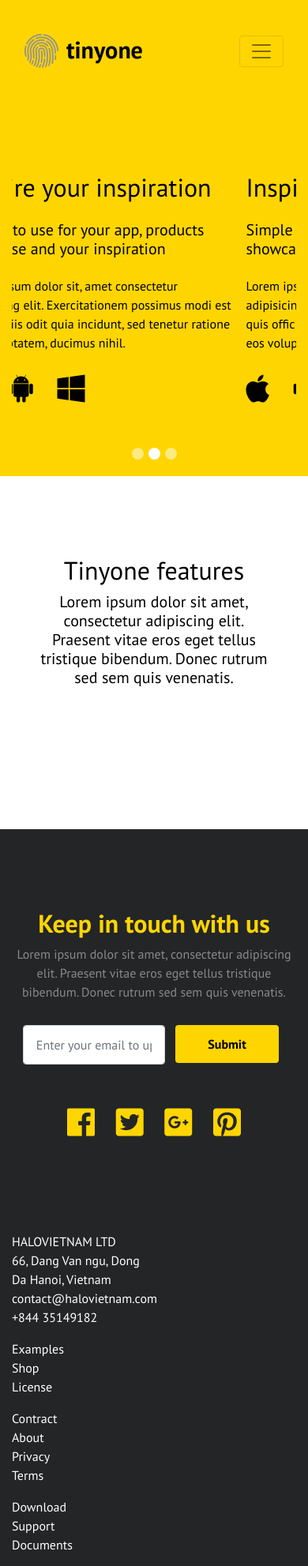
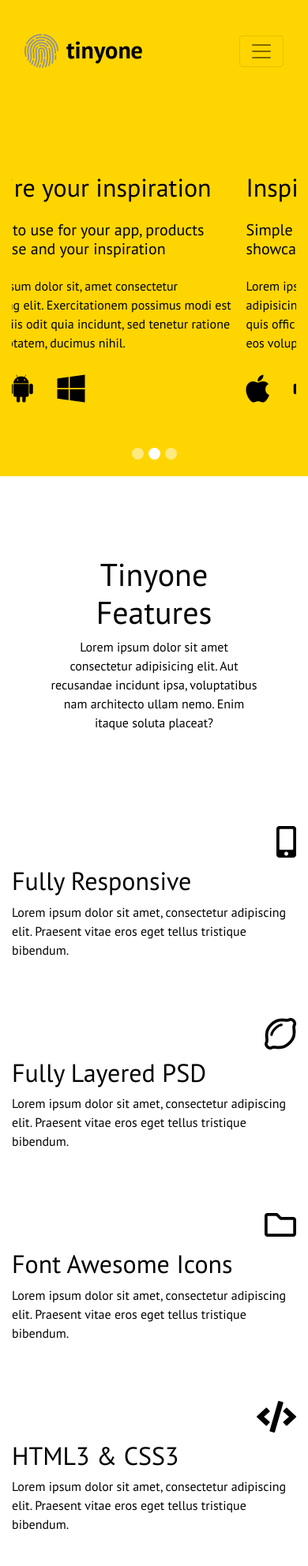
Before and after one commit to rifat-H/TinyOne, a plain HTML site: page index.html in a window 390 px wide. Shown: the top 1983 px of the page at 79% size. Drawn offline with Linux system fonts and the light colour scheme.

Commit message:
all non responsive done

```diff
--- a/css/style.scss
+++ b/css/style.scss
@@ -98,8 +98,8 @@ header {
 .f_title {
     margin: 0 13%;
 
-    h5 {
-        margin-bottom: 80px;
+    p {
+        margin-bottom: 85px;
     }
 
 }
--- a/index.html
+++ b/index.html
@@ -178,16 +178,92 @@
     <!-- feature start -->
 
     <section class="features">
-        <div class="contanier">
-            <div class="text-center f_title">
-                <h2>Tinyone features</h2>
-                <h5>Lorem ipsum dolor sit amet, consectetur adipiscing elit. Praesent vitae eros eget tellus
-                    tristique bibendum. Donec rutrum sed sem quis venenatis.</h5>
+        <div class="container">
+            <div class="row">
+                <div class="col-md-10 offset-md-1">
+                    <div class="f_title text-center">
+                        <h1>Tinyone Features</h1>
+                        <p>Lorem ipsum dolor sit amet consectetur adipisicing elit. Aut recusandae incidunt ipsa,
+                            voluptatibus nam architecto ullam nemo. Enim itaque soluta placeat?</p>
+                    </div>
+                </div>
             </div>
-
+            <div class="row">
+                <div class="col-md-4 my-4">
+                    <div class="row">
+                        <div class="col-md-3 d-flex justify-content-end">
+                            <i class="fas fa-mobile-alt"></i>
+                        </div>
+                        <div class="col-md-9">
+                            <h2>Fully Responsive</h2>
+                            <p>Lorem ipsum dolor sit amet, consectetur adipiscing elit. Praesent vitae eros eget tellus
+                                tristique bibendum.</p>
+                        </div>
+                    </div>
+                </div>
+                <div class="col-md-4 my-4">
+                    <div class="row">
+                        <div class="col-md-3 d-flex justify-content-end">
+                            <i class="far fa-lemon"></i>
+                        </div>
+                        <div class="col-md-9">
+                            <h2>Fully Layered PSD</h2>
+                            <p>Lorem ipsum dolor sit amet, consectetur adipiscing elit. Praesent vitae eros eget tellus
+                                tristique bibendum.</p>
+                        </div>
+                    </div>
+                </div>
+                <div class="col-md-4 my-4">
+                    <div class="row">
+                        <div class="col-md-3 d-flex justify-content-end">
+                            <i class="far fa-folder"></i>
+                        </div>
+                        <div class="col-md-9">
+                            <h2>Font Awesome Icons</h2>
+                            <p>Lorem ipsum dolor sit amet, consectetur adipiscing elit. Praesent vitae eros eget tellus
+                                tristique bibendum.</p>
+                        </div>
+                    </div>
+                </div>
+                <div class="col-md-4 my-4">
+                    <div class="row">
+                        <div class="col-md-3 d-flex justify-content-end">
+                            <i class="fas fa-code"></i>
+                        </div>
+                        <div class="col-md-9">
+                            <h2>HTML3 & CSS3</h2>
+                            <p>Lorem ipsum dolor sit amet, consectetur adipiscing elit. Praesent vitae eros eget tellus
+                                tristique bibendum.</p>
+                        </div>
+                    </div>
+                </div>
+                <div class="col-md-4 my-4">
+                    <div class="row">
+                        <div class="col-md-3 d-flex justify-content-end">
+                            <i class="far fa-envelope"></i>
+                        </div>
+                        <div class="col-md-9">
+                            <h2>Email Template</h2>
+                            <p>Lorem ipsum dolor sit amet, consectetur adipiscing elit. Praesent vitae eros eget tellus
+                                tristique bibendum.</p>
+                        </div>
+                    </div>
+                </div>
+                <div class="col-md-4 my-4">
+                    <div class="row">
+                        <div class="col-md-3 d-flex justify-content-end">
+                            <i class="far fa-bookmark"></i>
+                        </div>
+                        <div class="col-md-9">
+                            <h2>Free to download</h2>
+                            <p>Lorem ipsum dolor sit amet, consectetur adipiscing elit. Praesent vitae eros eget tellus
+                                tristique bibendum.</p>
+                        </div>
+                    </div>
+                </div>
+            </div>
         </div>
     </section>
-
 
     <!-- feature end -->
 
```
Also changed, not shown: css/style.css.
